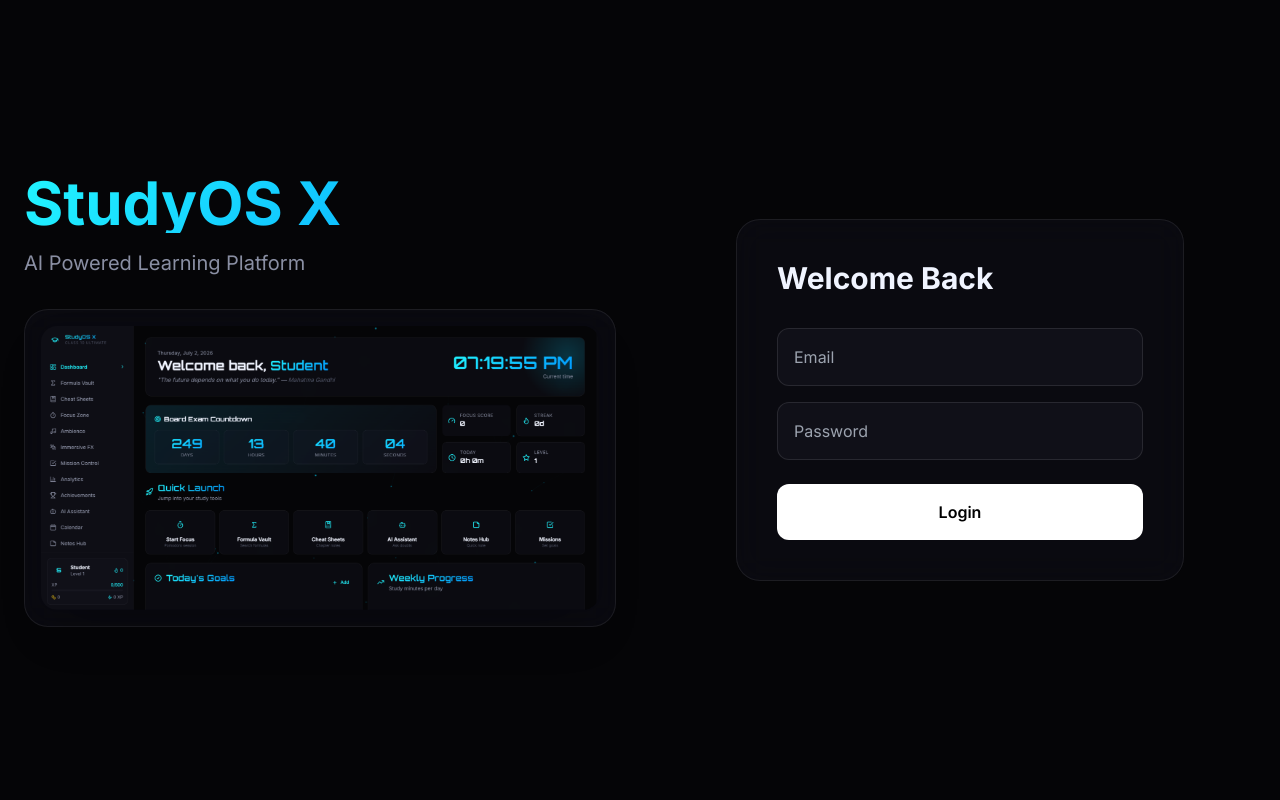
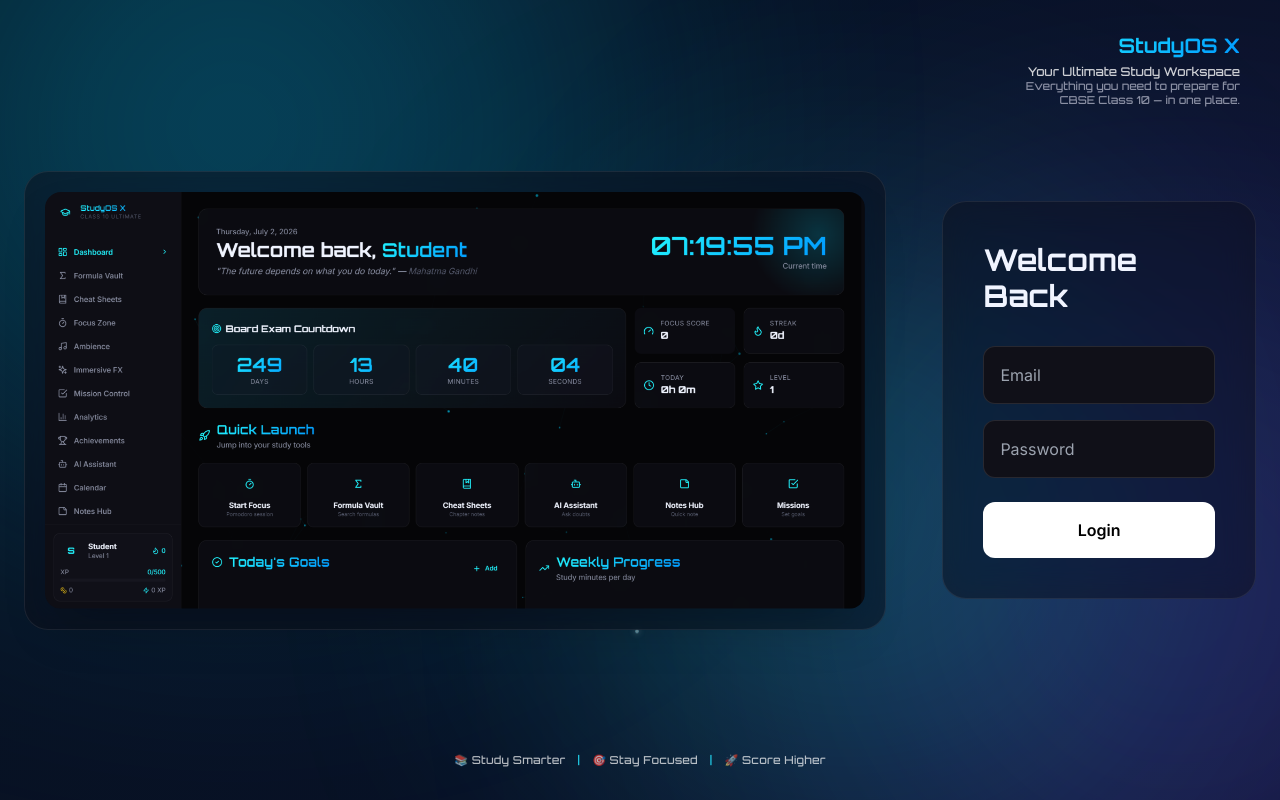
Before and after one commit to nexovianstudios/StudyOSX, a React (Vite) app: page / in a window 1280 px wide. Built offline with nearby package versions, Linux system fonts and the light colour scheme.

Commit message:
feat: create modern welcome and login layout

```diff
--- /dev/null
+++ b/src/components/AnimatedBackground.tsx
@@ -0,0 +1,32 @@
+export default function AnimatedBackground() {
+  return (
+    <div className="animated-bg">
+      {/* Aurora */}
+      <div className="aurora aurora1" />
+      <div className="aurora aurora2" />
+      <div className="aurora aurora3" />
+
+      {/* Particles */}
+      <div className="particles">
+        {Array.from({ length: 35 }).map((_, i) => {
+  const size = 2 + Math.random() * 5;
+
+  return (
+    <span
+      key={i}
+      className="particle"
+      style={{
+        left: `${Math.random() * 100}%`,
+        width: `${size}px`,
+        height: `${size}px`,
+        opacity: 0.25 + Math.random() * 0.75,
+        animationDelay: `${Math.random() * 20}s, ${Math.random() * 8}s`,
+        animationDuration: `${10 + Math.random() * 15}s`,
+      }}
+    />
+  );
+})}
+      </div>
+    </div>
+  );
+}
--- a/src/index.css
+++ b/src/index.css
@@ -276,3 +276,168 @@ input[type='checkbox'].neon-check:checked::after {
   .no-print { display: none !important; }
   .glass { background: white !important; border: none !important; box-shadow: none !important; }
 }
+/* ===========================================================
+   Animated Welcome Background
+=========================================================== */
+
+.animated-bg {
+  position: fixed;
+  inset: 0;
+  overflow: hidden;
+  z-index: -1;
+  background: linear-gradient(
+    135deg,
+    #050507 0%,
+    #071321 35%,
+    #0a1028 65%,
+    #050507 100%
+  );
+  background-size: 300% 300%;
+  animation: gradientMove 35s ease infinite;
+}
+
+/* Aurora */
+
+.aurora {
+  position: absolute;
+  border-radius: 999px;
+  filter: blur(140px);
+  opacity: .25;
+  animation: floatAurora 30s ease-in-out infinite;
+}
+
+.aurora1{
+  width:700px;
+  height:700px;
+  background:#00d4ff;
+  top:-200px;
+  left:-150px;
+}
+
+.aurora2{
+  width:650px;
+  height:650px;
+  background:#6d5cff;
+  bottom:-200px;
+  right:-100px;
+  animation-delay:-10s;
+}
+
+.aurora3{
+  width:500px;
+  height:500px;
+  background:#00ffd5;
+  top:35%;
+  left:45%;
+  animation-delay:-20s;
+}
+
+/* Floating particles */
+
+.particles{
+  position:absolute;
+  inset:0;
+}
+
+.particle {
+  position: absolute;
+  bottom: -30px;
+  border-radius: 999px;
+
+  background: radial-gradient(circle, #ffffff 0%, #9eefff 60%, transparent 100%);
+
+  box-shadow:
+    0 0 6px rgba(255,255,255,.9),
+    0 0 15px rgba(0,212,255,.6),
+    0 0 30px rgba(0,212,255,.25);
+
+  animation:
+  floatParticle linear infinite,
+  particleGlow 8s ease-in-out infinite;
+}
+/* Animations */
+
+@keyframes gradientMove{
+  0%{background-position:0% 50%;}
+  50%{background-position:100% 50%;}
+  100%{background-position:0% 50%;}
+}
+
+@keyframes floatAurora{
+  0%{
+    transform:translate(0,0) scale(1);
+  }
+  50%{
+    transform:translate(120px,-80px) scale(1.2);
+  }
+  100%{
+    transform:translate(0,0) scale(1);
+  }
+}
+
+@keyframes floatParticle{
+  from{
+    transform:translateY(0);
+    opacity:0;
+  }
+
+  15%{
+    opacity:.35;
+}
+
+45%{
+    opacity:.9;
+}
+
+75%{
+    opacity:.55;
+}
+
+  to{
+    transform:translateY(-110vh);
+    opacity:0;
+  }
+}
+@keyframes particleGlow {
+
+  0% {
+    background: #9eefff;
+    box-shadow:
+      0 0 8px #9eefff,
+      0 0 18px #00d4ff,
+      0 0 35px #00d4ff;
+  }
+
+  25% {
+    background: #8b5cf6;
+    box-shadow:
+      0 0 8px #d8b4fe,
+      0 0 18px #8b5cf6,
+      0 0 35px #8b5cf6;
+  }
+
+  50% {
+    background: #00ffd5;
+    box-shadow:
+      0 0 8px #ccfff8,
+      0 0 18px #00ffd5,
+      0 0 35px #00ffd5;
+  }
+
+  75% {
+    background: #4fa3ff;
+    box-shadow:
+      0 0 8px #d8ecff,
+      0 0 18px #4fa3ff,
+      0 0 35px #4fa3ff;
+  }
+
+  100% {
+    background: #9eefff;
+    box-shadow:
+      0 0 8px #9eefff,
+      0 0 18px #00d4ff,
+      0 0 35px #00d4ff;
+  }
+
+}
--- a/src/pages/Welcome.tsx
+++ b/src/pages/Welcome.tsx
@@ -1,30 +1,76 @@
+	import { useRef } from "react";
+	import AnimatedBackground from "../components/AnimatedBackground";
 	export default function Welcome() {
+	const previewRef = useRef<HTMLDivElement>(null);
 	  return (
-    <div className="min-h-screen bg-base-0 flex items-center justify-center px-6">
-      <div className="max-w-7xl w-full grid lg:grid-cols-2 gap-12 items-center">
+  <div
+  className="relative min-h-screen flex items-center justify-center px-6 overflow-hidden"
+  onMouseMove={(e) => {
+    if (!previewRef.current) return;
 
-        {/* LEFT SIDE */}
-        <div>
-          <h1 className="text-6xl font-bold gradient-text mb-4">
+    const rotateY = ((e.clientX / window.innerWidth) - 0.5) * 4;
+    const rotateX = (0.5 - (e.clientY / window.innerHeight)) * 4;
+
+    previewRef.current.style.transform =
+      `perspective(1400px) rotateX(${rotateX}deg) rotateY(${rotateY}deg)`;
+  }}
+  onMouseLeave={() => {
+    if (!previewRef.current) return;
+
+    previewRef.current.style.transform =
+      "perspective(1400px) rotateX(0deg) rotateY(0deg)";
+  }}
+>
+
+    <AnimatedBackground />
+
+    {/* Top Right Branding */}
+
+      {/* Top Right Branding */}
+      <div className="absolute top-8 right-10 text-right z-10">
+        <h1 className="font-display text-xl font-bold gradient-text">
           StudyOS X
         </h1>
 
-          <p className="text-xl text-secondary-c mb-8">
-            AI Powered Learning Platform
+        <p className="font-display text-xs text-white/80 mt-1">
+          Your Ultimate Study Workspace
         </p>
 
-          <div className="glass rounded-3xl p-4">
+        <p className="font-display text-[11px] text-secondary-c leading-tight">
+          Everything you need to prepare for
+          <br />
+          CBSE Class 10 — in one place.
+        </p>
+      </div>
+
+      {/* Bottom Center Text */}
+      <div className="absolute bottom-8 left-1/2 -translate-x-1/2 z-10 font-display text-[11px] text-white/70 tracking-wide whitespace-nowrap">
+        📚 Study Smarter
+        <span className="mx-3 text-cyan-400">|</span>
+        🎯 Stay Focused
+        <span className="mx-3 text-cyan-400">|</span>
+        🚀 Score Higher
+      </div>
+
+      {/* Main Content */}
+		<div className="max-w-[1800px] w-full grid lg:grid-cols-[2.2fr_0.8fr] gap-14 items-center">
+
+        {/* Dashboard Preview */}
+        <div
+  ref={previewRef}
+  className="glass rounded-3xl p-5 transition-transform duration-150 ease-out will-change-transform"
+>
           <img
   src="/dashboard-preview.png"
   alt="StudyOS X Dashboard"
-              className="w-full rounded-2xl shadow-2xl"
+  className="w-full rounded-2xl shadow-2xl pointer-events-none select-none"
 />
         </div>
-        </div>
 
-        {/* RIGHT SIDE */}
-        <div className="glass rounded-3xl p-10 max-w-md mx-auto w-full">
-          <h2 className="text-3xl font-bold mb-8">
+        {/* Login Card */}
+        <div className="glass rounded-3xl p-10 max-w-sm mx-auto w-full">
+
+          <h2 className="font-display text-3xl font-bold mb-8">
             Welcome Back
           </h2>
 
@@ -43,9 +89,11 @@ export default function Welcome() {
           <button className="w-full p-4 rounded-xl bg-white text-black font-semibold">
             Login
           </button>
+
         </div>
 
       </div>
+
     </div>
   );
 }
```
Lines whose indentation alone changed are shown as unchanged.
